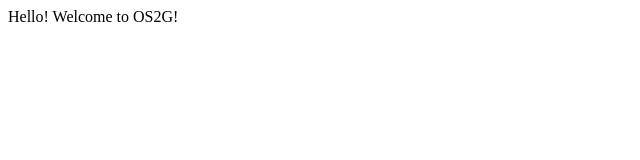
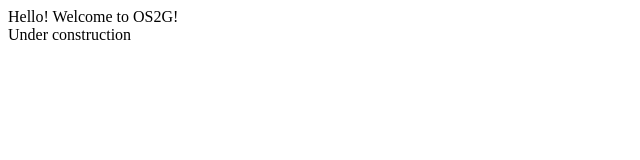
Before and after one commit to OS2G/OS2G.github.io, a plain HTML site: page index.html in a window 1280 px wide. Shown: the whole page, without its empty margins (0-640 px from the left). Drawn offline with Linux system fonts and the light colour scheme.

Commit message:
test commit

```diff
--- a/index.html
+++ b/index.html
@@ -1,12 +1,14 @@
 <!DOCTYPE html>
 <html>
 <head>
-    <title>OS2G</title>
-    <link rel="stylesheet" type="text/css" href="style.css">
-    <meta charset="utf-8">
-    <meta name="color-theme" content="dark light">
+  <title>OS2G</title>
+  <link rel="stylesheet" type="text/css" href="style.css">
+  <meta charset="utf-8">
+  <meta name="color-theme" content="dark light">
 </head>
 <body>
-    Hello! Welcome to OS2G!
+  Hello! Welcome to OS2G!
+  <br />
+  Under construction
 </body>
 </html>
```
